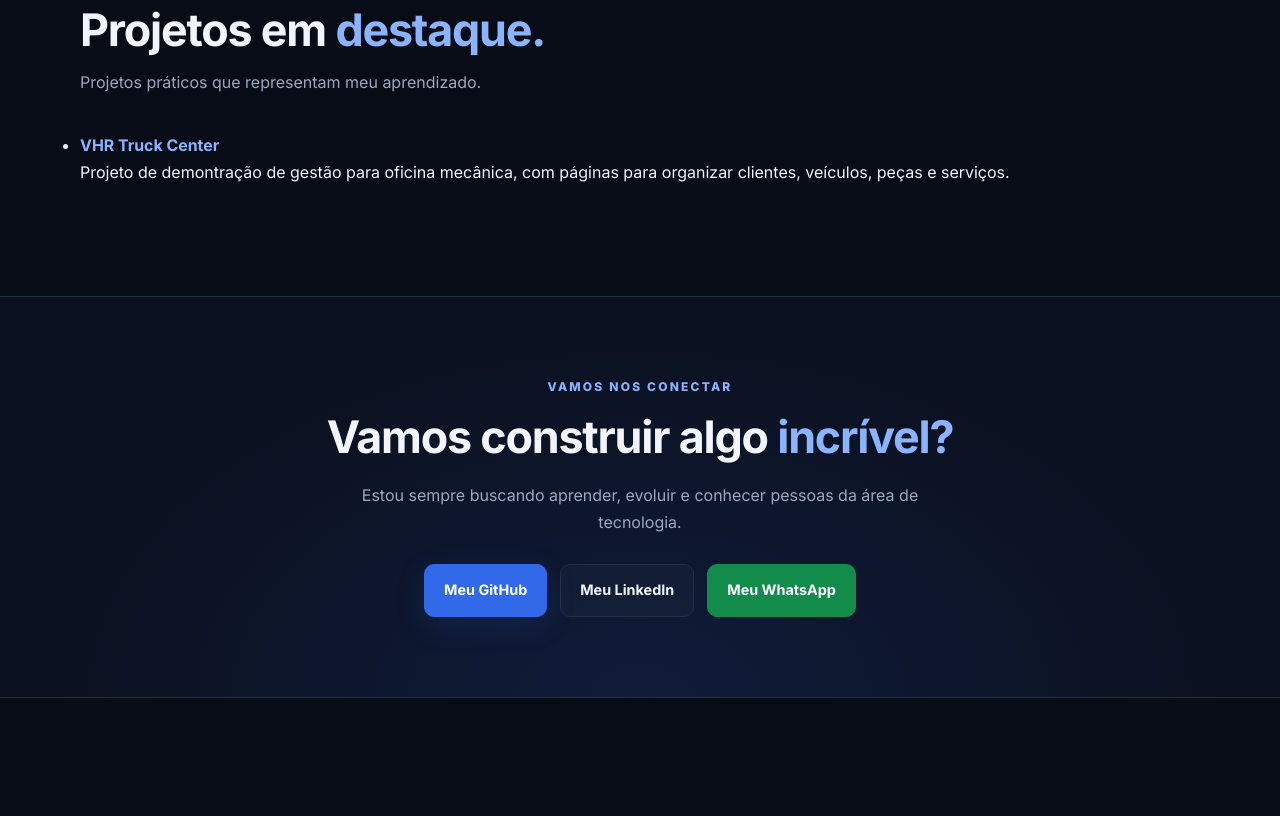
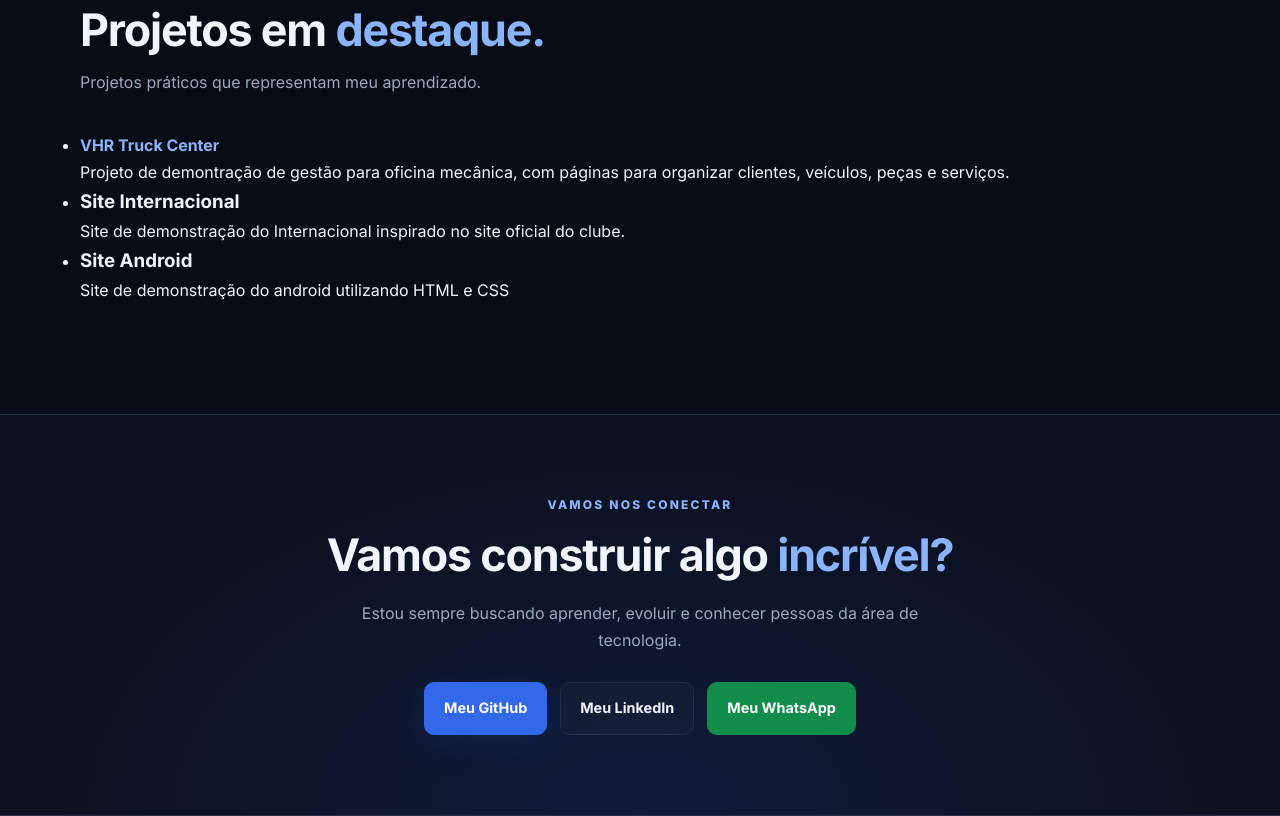
Before and after one commit to Rafael-Hugendopler/portofolio, a plain HTML site: page Portofolio/index.html in a window 1280 px wide. Shown: the part 836-1652 px from the top of the page. Before the commit the page ends 1534 px from the top, so only its background shows below. Drawn offline with Linux system fonts and the light colour scheme.

Commit message:
ATUALIZADO

```diff
--- a/Portofolio/index.html
+++ b/Portofolio/index.html
@@ -97,6 +97,20 @@
                                     peças e serviços.
                                 </p>
                             </li>
+
+                            <li>
+                                <a href="https://rafael-hugendopler.github.io/INTER-SITE/">
+                                    <h3> Site Internacional</h3>
+                                </a>
+                                <p>Site de demonstração do Internacional inspirado no site oficial do clube.</p>
+                            </li>
+
+                            <li>
+                                <a href="https://rafael-hugendopler.github.io/ANDROID/">
+                                <h3>Site Android</h3>
+                                </a>
+                                <p>Site de demonstração do android utilizando HTML e CSS</p>
+                            </li>
                         </ul>
 
 
```
